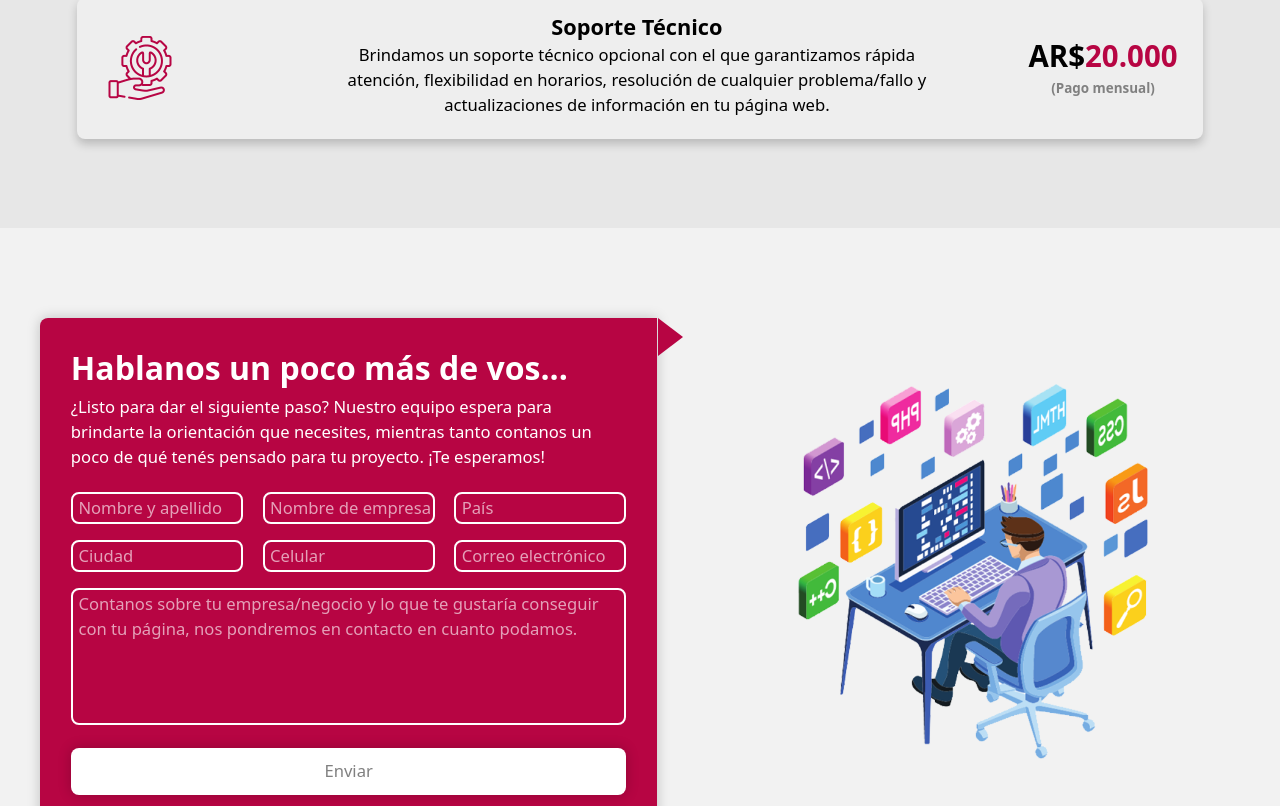
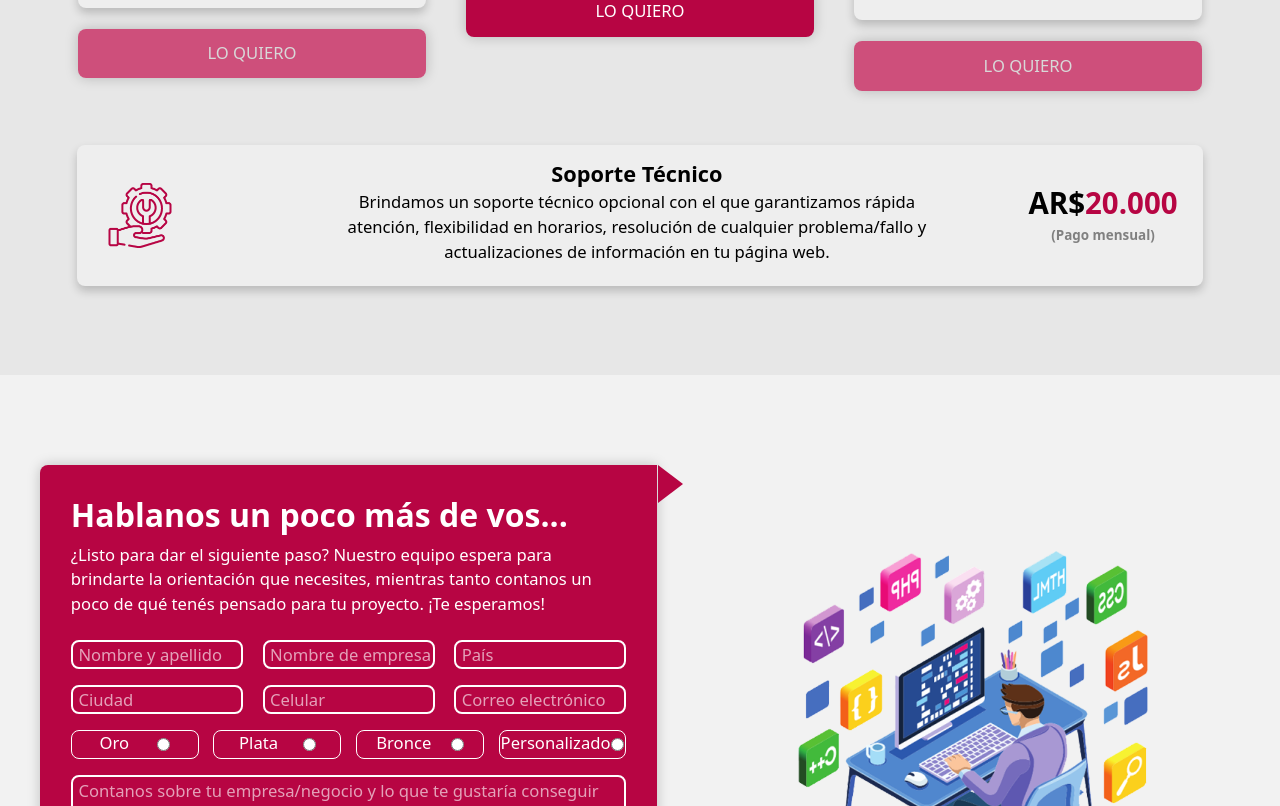
Before and after one commit to dileo24/portafolioGP, a React (Create React App) app in the folder client/: page / in a window 1280 px wide. Shown: the part 4254-5060 px from the top of the page. Built offline with nearby package versions, Linux system fonts and the light colour scheme.

Commit message:
fixes y selec de plan en contacto

```diff
--- a/client/src/components/Contacto.jsx
+++ b/client/src/components/Contacto.jsx
@@ -152,6 +152,29 @@ export default function Contacto() {
                 />
               </div>
             </div>
+            <div class="checkbox">
+              <label for="Oro">
+                Oro
+                <input type="radio" name="pago" id="Oro" value="Oro" />
+              </label>
+              <label for="Plata">
+                Plata
+                <input type="radio" name="pago" id="Plata" value="Plata" />
+              </label>
+              <label for="Bronce">
+                Bronce
+                <input type="radio" name="pago" id="Bronce" value="Bronce" />
+              </label>
+              <label for="Personalizado">
+                Personalizado
+                <input
+                  type="radio"
+                  name="pago"
+                  id="Personalizado"
+                  value="Personalizado"
+                />
+              </label>
+            </div>
             <textarea
               id="message"
               name="mensaje"
--- a/client/src/styles/components/_contacto.scss
+++ b/client/src/styles/components/_contacto.scss
@@ -78,12 +78,11 @@
           input {
             height: 0;
             width: 31%;
-            padding: 2.5% 0 2.5% 1%;
+            padding: 2.5% 0 2% 1%;
             border: 2px solid white;
             background-color: transparent;
             border-radius: 0.5rem;
             border-radius: 0.5rem;
-            resize: none;
             color: white;
             -webkit-border-radius: 0.5rem;
             -moz-border-radius: 0.5rem;
@@ -93,11 +92,30 @@
           input::placeholder {
             color: rgba(255, 255, 255, 0.623);
             font-size: $descrSize;
+            @include center;
           }
           .celIn::-webkit-inner-spin-button,
           .no-arrows::-webkit-outer-spin-button {
             -webkit-appearance: none;
             margin: 0;
+          }
+        }
+
+        .checkbox {
+          @include center;
+          justify-content: space-between;
+          margin-bottom: 1rem;
+          label {
+            @include center;
+            justify-content: space-evenly;
+            border: 1px solid white;
+            font-size: $descrSize;
+            width: 23%;
+            border-radius: 0.5rem;
+            padding-bottom: 0.5%;
+            input {
+              margin-bottom: -3%;
+            }
           }
         }
 
@@ -140,7 +158,6 @@
           box-shadow: 0px 0px 0.8rem 0px rgba(0, 0, 0, 0.207);
         }
         .btnEnviar:hover {
-          /* border: 1.5px solid white; */
           background-color: $magentaFuerte;
           color: white;
         }
--- a/client/src/styles/components/_planes.scss
+++ b/client/src/styles/components/_planes.scss
@@ -70,6 +70,7 @@
         box-shadow: 0px 5px 10px rgba(0, 0, 0, 0.2);
         background-color: rgb(238, 238, 238);
         padding: 0 11%;
+        height: 100vh; //lo puse porque si no queda distinto cada plan
         @include center;
         .lista {
           padding-bottom: 25%;
@@ -107,9 +108,10 @@
           }
         }
       }
-      .detallesBronce {
-        padding-top: 40%;
-        padding-bottom: 30%;
+      //lo saco porque si no queda distinto cada plan
+      /* .detallesBronce {
+        padding-top: 45%;
+        padding-bottom: 40%;
       }
       .detallesOro {
         padding-top: 10%;
@@ -118,7 +120,7 @@
       .detallesPlata {
         padding-top: 21%;
         padding-bottom: 21%;
-      }
+      } */
 
       a {
         width: 100%;
@@ -153,6 +155,7 @@
     border-radius: 0.5rem;
     box-shadow: 0px 5px 10px rgba(0, 0, 0, 0.2);
     background-color: rgb(238, 238, 238);
+    color: black;
     margin: 0 6%;
     padding: 1% 2%;
     @include centerRow;
@@ -164,7 +167,6 @@
       width: 90%;
       @include centerCol;
       margin-left: 6.3%;
-      color: black;
       .titulo {
         font-size: 1.7vw;
         font-weight: bolder;
@@ -190,7 +192,6 @@
           margin-bottom: 0;
         }
         .moneda {
-          color: black;
           margin-bottom: 0;
           font-size: 2.3vw;
           font-weight: bolder;
```
